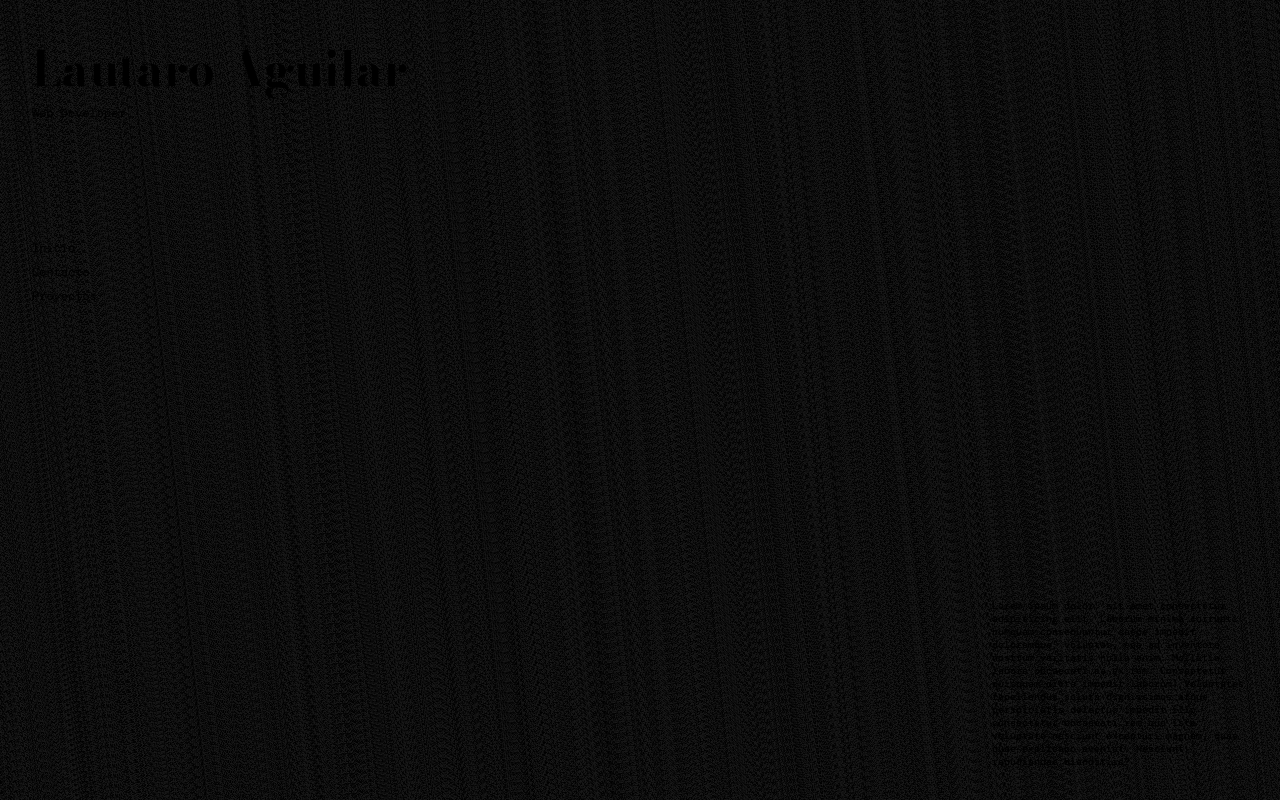
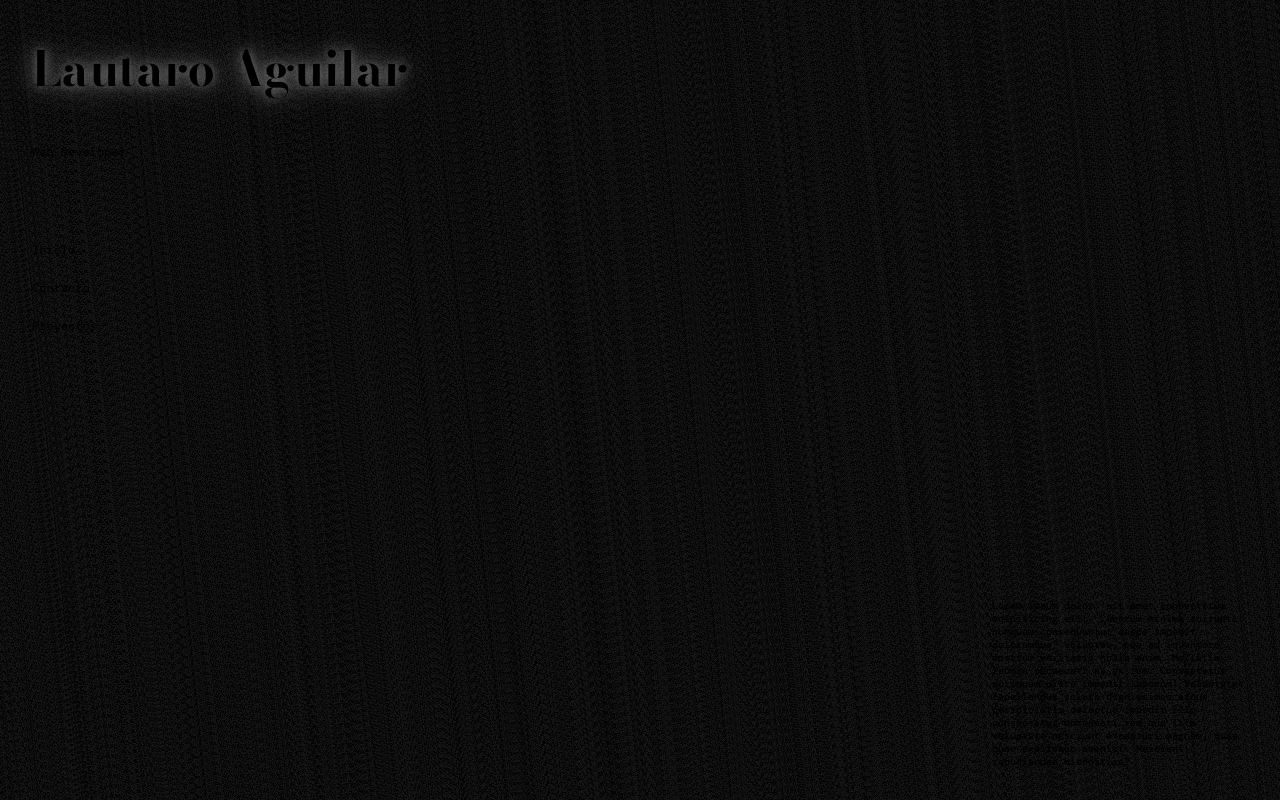
Before and after one commit to lautaroAguilar/new-portfolio, a Next.js app: page / in a window 1280 px wide. Built offline with nearby package versions, Linux system fonts and the light colour scheme.

Commit message:
add shining effect to the nav options and and title

```diff
--- a/src/components/Header/Header.jsx
+++ b/src/components/Header/Header.jsx
@@ -15,8 +15,7 @@ export default function Header() {
         <h1 className={`${bodoni.className} ${styles.title}`}>Lautaro Aguilar</h1>
         <p className={styles.description}>Web Developer</p>
       </div>
-      <div className={styles.links}>
-        <ul>
+        <ul className={styles.links}>
           <li className={styles.link} onClick={() => changeSection("Inicio")}>
             Inicio
           </li>
@@ -30,7 +29,6 @@ export default function Header() {
             Proyectos
           </li>
         </ul>
-      </div>
     </header>
   );
 }
--- a/src/components/Header/Header.module.css
+++ b/src/components/Header/Header.module.css
@@ -1,4 +1,4 @@
-.header{
+.header {
   width: 50%;
   height: 40dvh;
   display: flex;
@@ -7,28 +7,71 @@
   align-items: flex-start;
   align-self: self-start;
 }
-.links{
+.links {
+  height: 40%;
   display: flex;
   flex-direction: column;
   align-items: flex-start;
-    justify-content: space-around;
-    height: 50%;
+  justify-content: space-evenly;
 }
-.link{
+.link {
   list-style: none;
   font-weight: 400;
   font-size: 12px;
   padding: 4px 0;
 }
-.texts{
-    height: 50%;
+.link:hover {
+  color: #ffffff; /* color del texto */
+  animation: shining 1s ease-in-out infinite;
+  cursor: pointer;
 }
-.title{
+.texts {
+  height: 40%;
+  display: flex;
+  flex-direction: column;
+  justify-content: space-between;
+}
+.title {
   font-weight: 700;
   font-size: 3rem;
-
+  animation: titleShining 1s ease-in-out infinite;
 }
-.description{
+.description {
   font-weight: 400;
   font-size: 12px;
 }
+
+@keyframes shining {
+  0% {
+    text-shadow: 0 0 10px #ffffff, 0 0 20px #ffffff, 0 0 30px #ffffff,
+      0 0 40px #ffffff, 0 0 50px #ffffff, 0 0 60px #ffffff, 0 0 70px #ffffff;
+    opacity: 1;
+  }
+  50% {
+    text-shadow: 0 0 15px #ffffff, 0 0 25px #ffffff, 0 0 35px #ffffff,
+      0 0 45px #ffffff, 0 0 55px #ffffff, 0 0 65px #ffffff, 0 0 75px #ffffff;
+    opacity: 0.9;
+  }
+  100% {
+    text-shadow: 0 0 10px #ffffff, 0 0 20px #ffffff, 0 0 30px #ffffff,
+      0 0 40px #ffffff, 0 0 50px #ffffff, 0 0 60px #ffffff, 0 0 70px #ffffff;
+    opacity: 1;
+  }
+}
+@keyframes titleShining {
+  0% {
+    text-shadow: 0 0 5px rgba(255, 255, 255, 0.3),
+      0 0 15px rgba(255, 255, 255, 0.3), 0 0 30px rgba(255, 255, 255, 0.3),
+      0 0 50px rgba(255, 255, 255, 0.3);
+  }
+  50% {
+    text-shadow: 0 0 10px rgba(255, 255, 255, 0.3),
+      0 0 20px rgba(255, 255, 255, 0.3), 0 0 40px rgba(255, 255, 255, 0.3),
+      0 0 60px rgba(255, 255, 255, 0.3);
+  }
+  100% {
+    text-shadow: 0 0 5px rgba(255, 255, 255, 0.3),
+      0 0 15px rgba(255, 255, 255, 0.3), 0 0 30px rgba(255, 255, 255, 0.3),
+      0 0 50px rgba(255, 255, 255, 0.3);
+  }
+}
```
Lines whose indentation alone changed are shown as unchanged.
